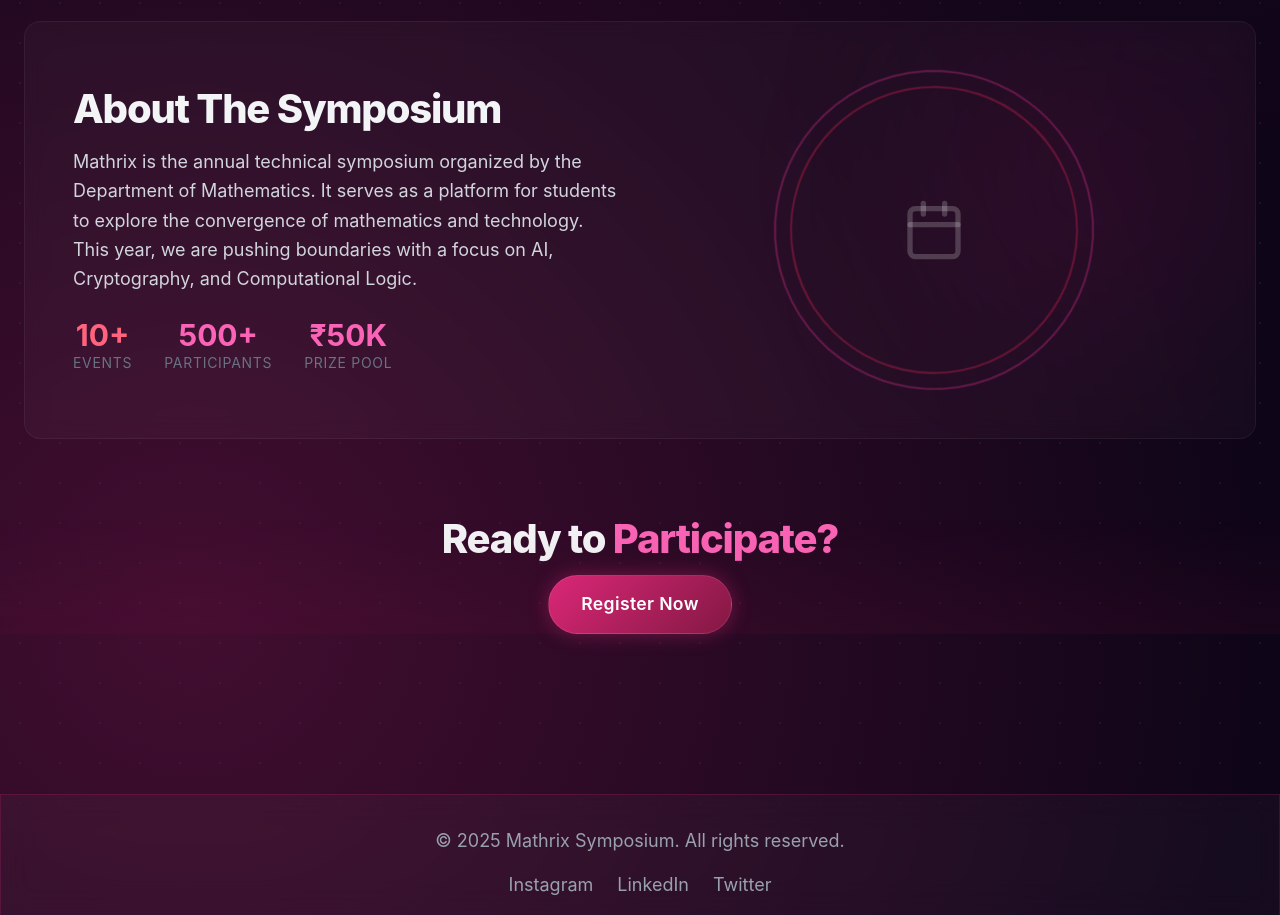
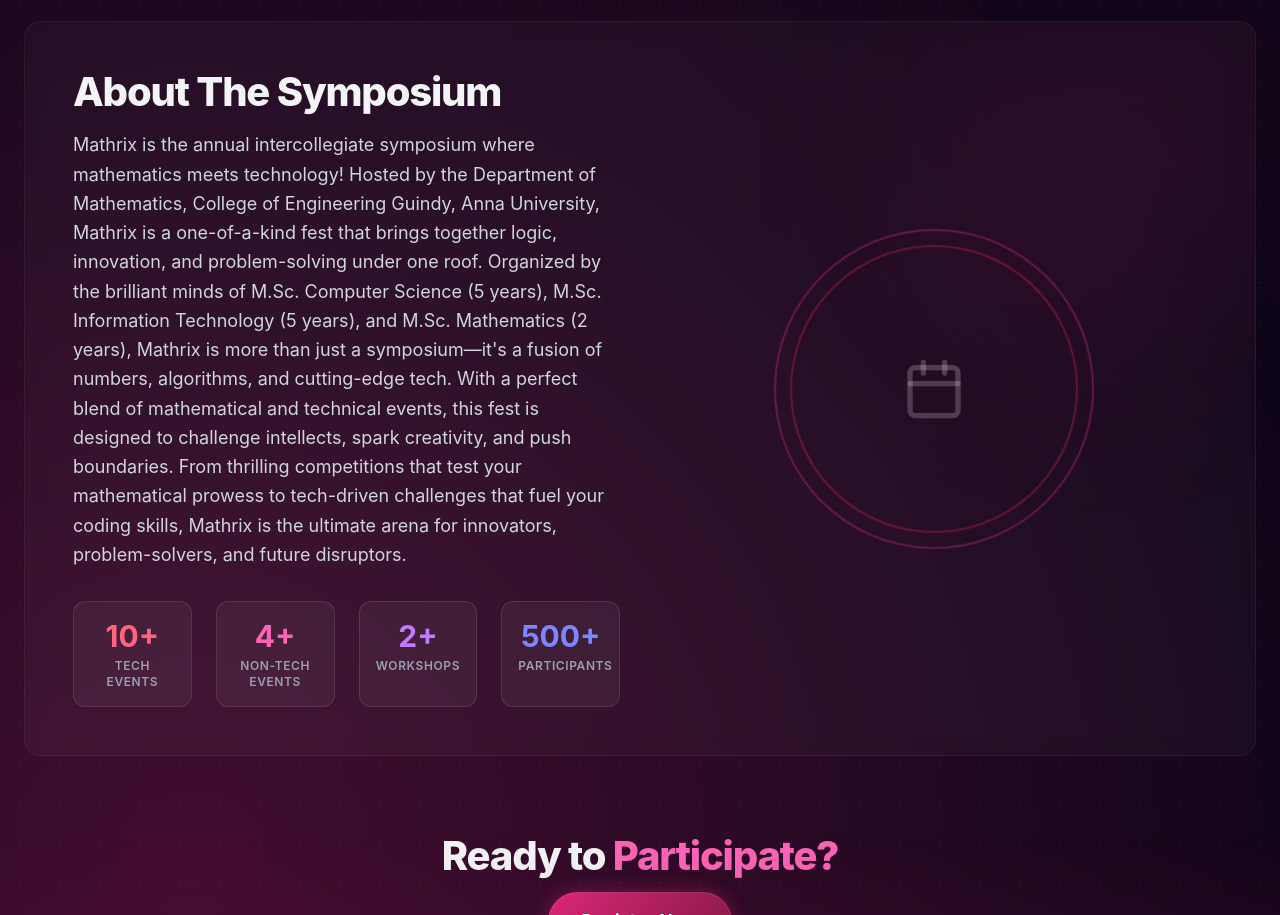
Before and after one commit to lokeshh29/mathrix-website-2026, a React (Vite) app in the folder frontend/: page / in a window 1280 px wide. Shown: the part 1217-2132 px from the top of the page. Built offline with nearby package versions, Linux system fonts and the light colour scheme.

Commit message:
fix: change mock data

```diff
--- a/frontend/src/pages/Home.jsx
+++ b/frontend/src/pages/Home.jsx
@@ -85,22 +85,24 @@ const Home = () => {
                         <div className="md:w-1/2">
                             <h2 className="text-4xl font-bold mb-6">About The Symposium</h2>
                             <p className="text-gray-300 mb-6 leading-relaxed">
-                                Mathrix is the annual technical symposium organized by the Department of Mathematics.
-                                It serves as a platform for students to explore the convergence of mathematics and technology.
-                                This year, we are pushing boundaries with a focus on AI, Cryptography, and Computational Logic.
+                                Mathrix is the annual intercollegiate symposium where mathematics meets technology! Hosted by the Department of Mathematics, College of Engineering Guindy, Anna University, Mathrix is a one-of-a-kind fest that brings together logic, innovation, and problem-solving under one roof. Organized by the brilliant minds of M.Sc. Computer Science (5 years), M.Sc. Information Technology (5 years), and M.Sc. Mathematics (2 years), Mathrix is more than just a symposium—it's a fusion of numbers, algorithms, and cutting-edge tech. With a perfect blend of mathematical and technical events, this fest is designed to challenge intellects, spark creativity, and push boundaries. From thrilling competitions that test your mathematical prowess to tech-driven challenges that fuel your coding skills, Mathrix is the ultimate arena for innovators, problem-solvers, and future disruptors.
                             </p>
-                            <div className="flex gap-8 text-center">
-                                <div>
-                                    <div className="text-3xl font-bold text-rose-400">10+</div>
-                                    <div className="text-sm text-gray-500 uppercase tracking-wider">Events</div>
+                            <div className="grid grid-cols-2 lg:grid-cols-4 gap-6 text-center mt-8">
+                                <div className="p-4 rounded-xl bg-white/5 border border-white/10 hover:border-pink-500/30 transition-colors">
+                                    <div className="text-3xl font-bold text-rose-400 mb-1">10+</div>
+                                    <div className="text-xs text-gray-400 uppercase tracking-wider font-semibold">Tech Events</div>
                                 </div>
-                                <div>
-                                    <div className="text-3xl font-bold text-pink-400">500+</div>
-                                    <div className="text-sm text-gray-500 uppercase tracking-wider">Participants</div>
+                                <div className="p-4 rounded-xl bg-white/5 border border-white/10 hover:border-pink-500/30 transition-colors">
+                                    <div className="text-3xl font-bold text-pink-400 mb-1">4+</div>
+                                    <div className="text-xs text-gray-400 uppercase tracking-wider font-semibold">Non-Tech Events</div>
                                 </div>
-                                <div>
-                                    <div className="text-3xl font-bold text-pink-400">₹50K</div>
-                                    <div className="text-sm text-gray-500 uppercase tracking-wider">Prize Pool</div>
+                                <div className="p-4 rounded-xl bg-white/5 border border-white/10 hover:border-pink-500/30 transition-colors">
+                                    <div className="text-3xl font-bold text-purple-400 mb-1">2+</div>
+                                    <div className="text-xs text-gray-400 uppercase tracking-wider font-semibold">Workshops</div>
+                                </div>
+                                <div className="p-4 rounded-xl bg-white/5 border border-white/10 hover:border-pink-500/30 transition-colors">
+                                    <div className="text-3xl font-bold text-indigo-400 mb-1">500+</div>
+                                    <div className="text-xs text-gray-400 uppercase tracking-wider font-semibold">Participants</div>
                                 </div>
                             </div>
                         </div>
```
